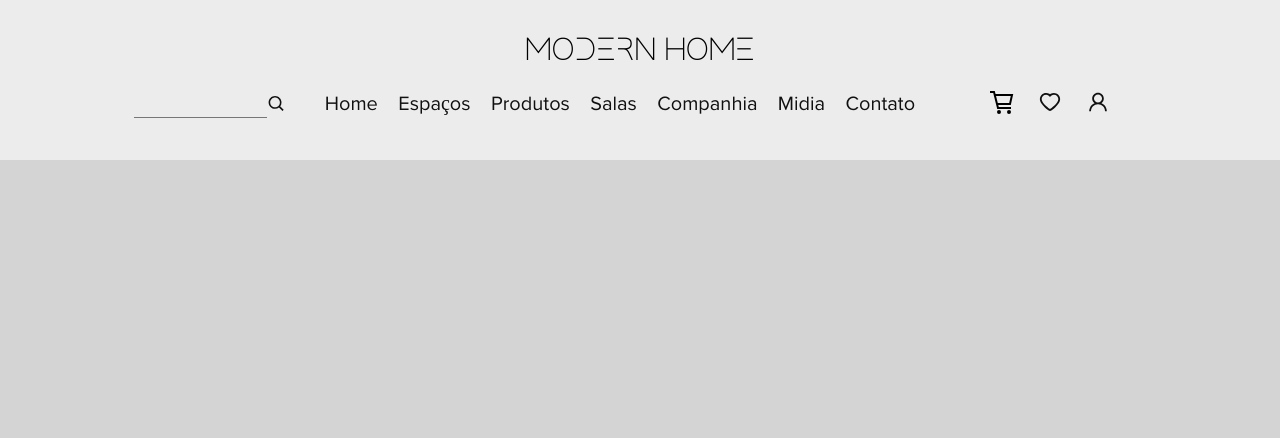
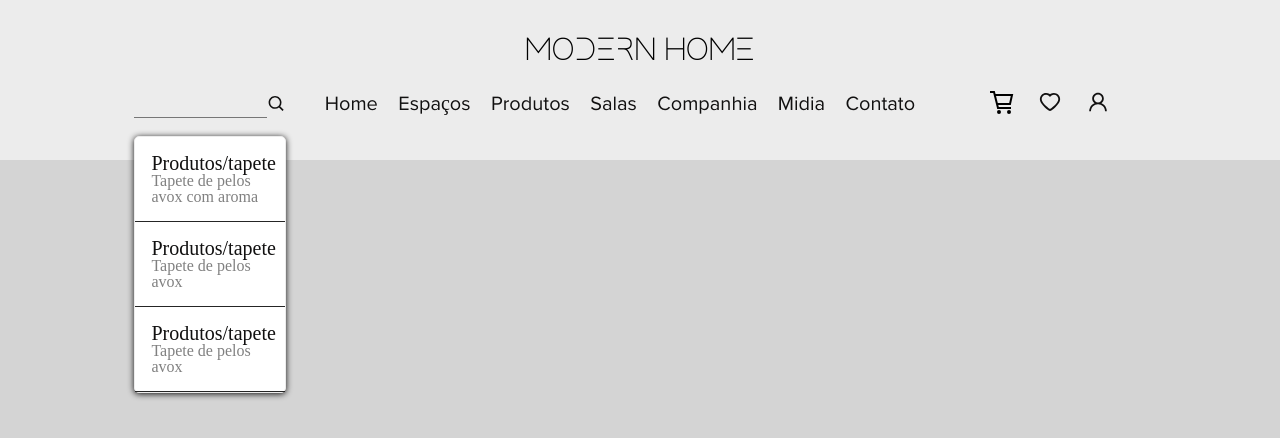
Before and after one commit to FeBassetto/clothing-store, a React (Create React App) app: page / in a window 1280 px wide. Both pictures are taken after a click on the icon 144 px from the left and 104 px from the top of the page. Shown: the top 438 px of the page. Built offline with nearby package versions, Linux system fonts and the light colour scheme; the HTML template or start-up script is replaced by a standard one.

Commit message:
Finished header and functions

```diff
--- /dev/null
+++ b/src/components/Header/SearchHeader/NavigationOptions/NavigationOptions.jsx
@@ -0,0 +1,24 @@
+import React from "react";
+import style from './NavigationOptions.module.css'
+import { Link } from 'react-router-dom';
+
+
+const NavigationOptions = ({ options, setOpenSearch }) => {
+
+    const slicedOptions = options.slice(0, 3)
+
+    return (
+        <div className={style.navigationOptions}>
+            {slicedOptions.map(option => (
+                <Link to={option.link} onClick={() => setOpenSearch(false)}>
+                    <div className={style.navigationOptions__option}>
+                        <h1>{option.title}</h1>
+                        <h2>{option.shortDescription}</h2>
+                    </div>
+                </Link>
+            ))}
+        </div>
+    )
+}
+
+export default NavigationOptions
--- /dev/null
+++ b/src/components/Header/SearchHeader/NavigationOptions/NavigationOptions.module.css
@@ -0,0 +1,56 @@
+.navigationOptions{
+    width: 100%;
+
+    box-sizing: border-box;
+
+    position: absolute;
+    z-index: 99;
+    top: 3.5rem;
+
+    border: 1px solid var(--whiteDark);
+    border-radius: 5px;
+
+    font-family: 'JuliusSans-Regular';
+
+    box-shadow: 0 1px .4rem var(--black);
+
+    background-color: var(--white);
+
+    animation: .7s openOptions;
+}
+
+@keyframes openOptions{
+    0%{
+        top: 3rem;
+        opacity: 0;
+    }
+
+    100%{
+        top: 3.5rem;
+        opacity: 1;
+    }
+}
+
+.navigationOptions__option{
+    width: 100%;
+
+    padding: 1rem;
+
+    box-sizing: border-box;
+
+    border-bottom: 1px solid var(--blackLight);
+}
+
+.navigationOptions__option:hover{
+    background-color: var(--whiteDark);
+}
+
+.navigationOptions__option h1{
+    font-size: 1.25rem;
+    color: var(--black);
+}
+
+.navigationOptions__option h2{
+    font-size: 1rem;
+    color: grey;
+}
--- a/src/components/Header/SearchHeader/SearchHeader.jsx
+++ b/src/components/Header/SearchHeader/SearchHeader.jsx
@@ -1,12 +1,22 @@
 import React, { useState } from "react";
 import style from './SearchHeader.module.css'
 import { BiSearch } from 'react-icons/bi'
+import NavigationOptions from './NavigationOptions/NavigationOptions';
 
 
 const SearchHeader = () => {
 
     const [openSearch, setOpenSearch] = useState(false)
     const [searchValue, setSearchValue] = useState('')
+
+    const optionsNavigation = [
+        { title: 'Produtos/tapete', shortDescription: 'Tapete de pelos avox com aroma', link: '/products/12' },
+        { title: 'Produtos/tapete', shortDescription: 'Tapete de pelos avox', link: '/products/12' },
+        { title: 'Produtos/tapete', shortDescription: 'Tapete de pelos avox', link: '/products/12' },
+        { title: 'Produtos/tapete', shortDescription: 'Tapete de pelos avox', link: '/products/12' },
+        { title: 'Produtos/tapete', shortDescription: 'Tapete de pelos avox', link: '/products/12' },
+        { title: 'Produtos/tapete', shortDescription: 'Tapete de pelos avox', link: '/products/12' }
+    ]
 
     return (
         <div className={style.search} >
@@ -15,16 +25,20 @@ const SearchHeader = () => {
                 className={openSearch ? style.search__input : style.search__input___closed}
                 value={searchValue}
                 onChange={e => setSearchValue(e.target.value)}
+                onBlur={() => setOpenSearch(lastOpen => !lastOpen)}
             />
             <BiSearch
                 className={style.search__icon}
                 onClick={() => {
-                    if(openSearch){
+                    if (openSearch) {
                         setSearchValue('')
                     }
                     setOpenSearch(lastOpen => !lastOpen)
                 }}
             />
+            {openSearch && (
+                <NavigationOptions options={optionsNavigation} setOpenSearch={setOpenSearch} />
+            )}
         </div>
     )
 }
--- a/src/components/Header/SearchHeader/SearchHeader.module.css
+++ b/src/components/Header/SearchHeader/SearchHeader.module.css
@@ -4,6 +4,8 @@
 
     display: flex;
     align-items: center;
+
+    position: relative;
 }
 
 .search__input___closed{
```
